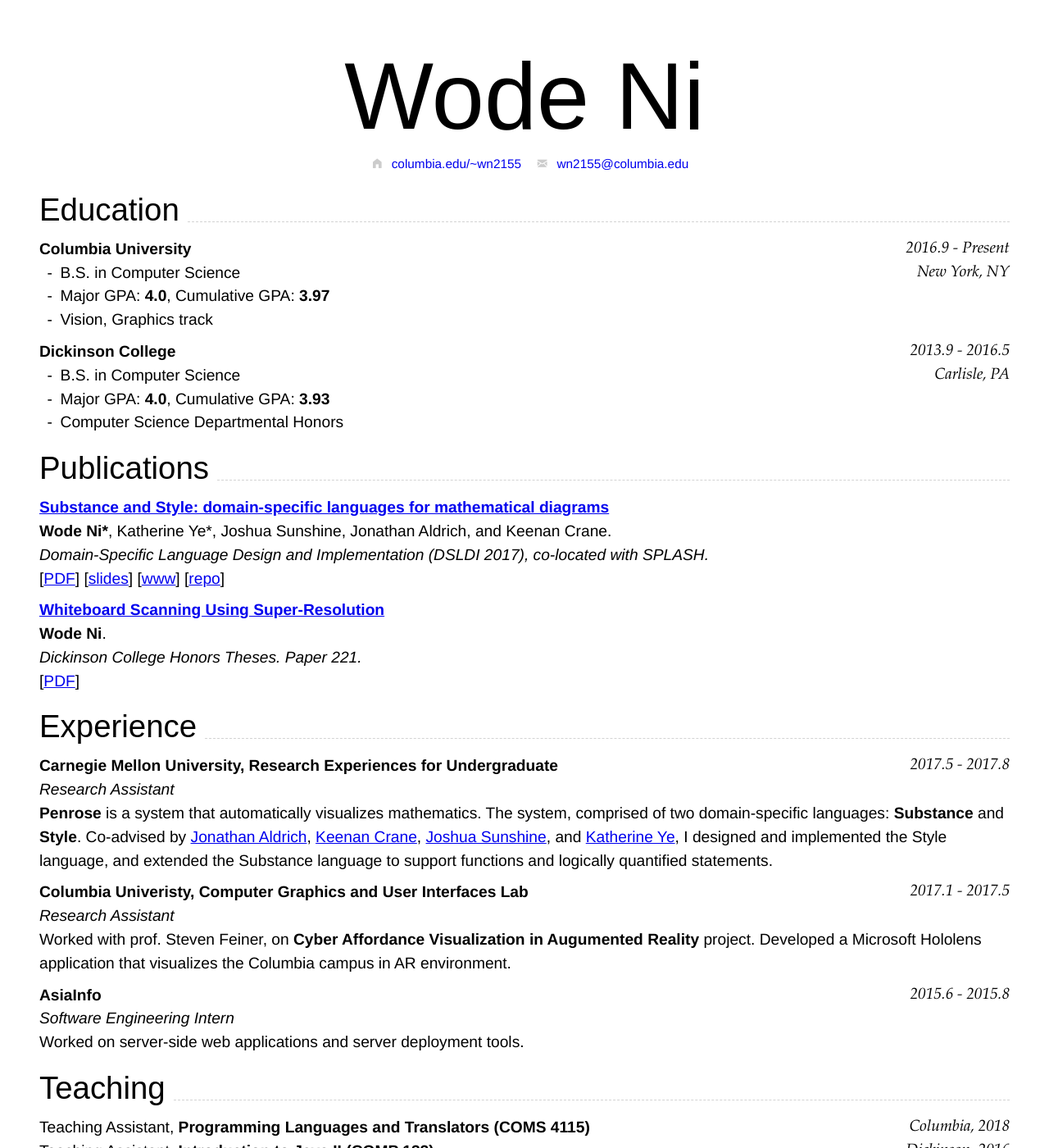
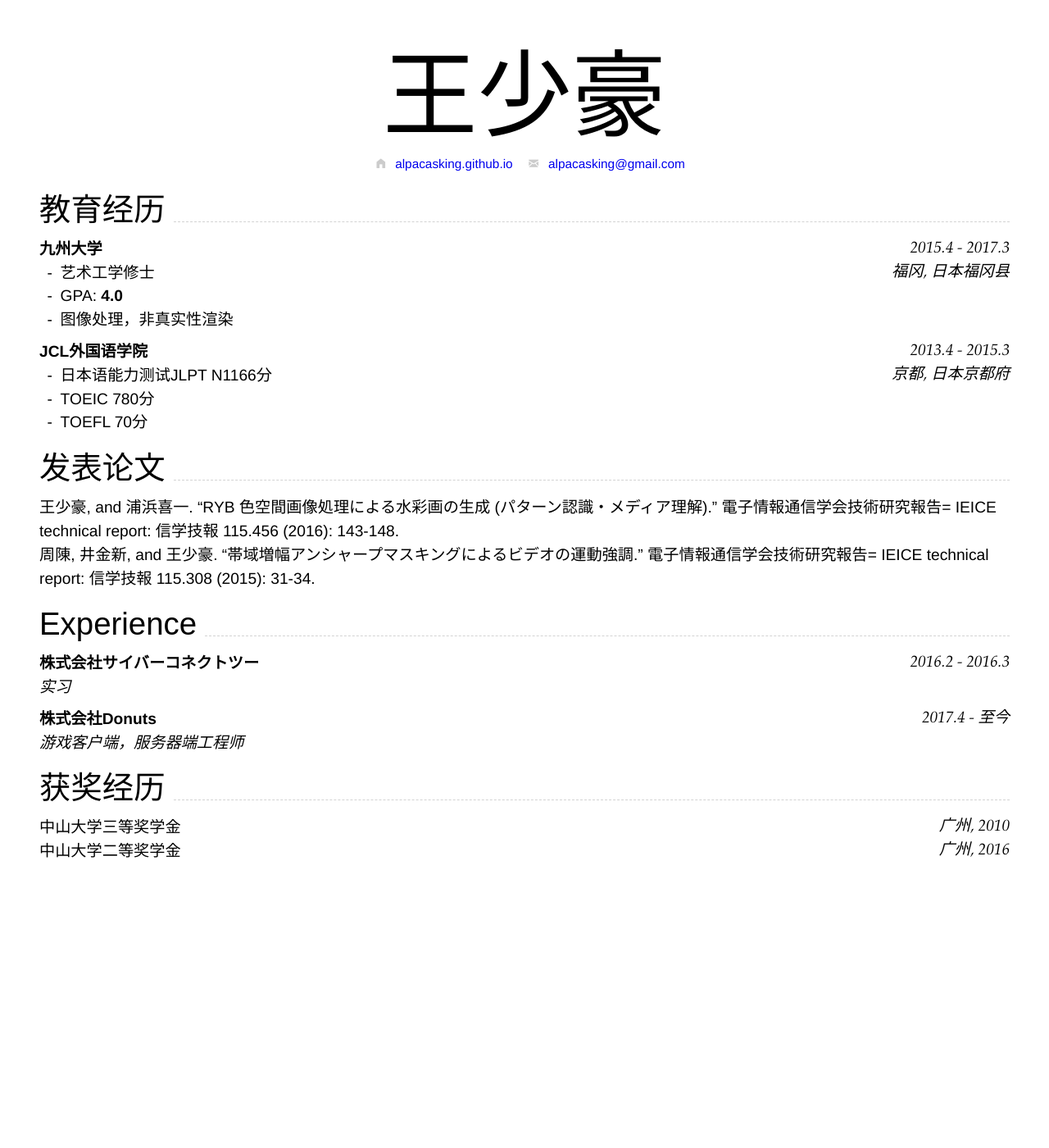
Before and after one commit to wodeni/nimo-markdown-cv, a Jekyll site: the page built from index.md, in a window 1280 px wide and 1400 px high. Shown: the whole window at 82% size. Built offline with Jekyll 4.4.1, drawn with Linux system fonts in a browser that asks for light colours; some of the changed text lies outside the part shown.

Commit message:
Update index.md

````diff
--- a/index.md
+++ b/index.md
@@ -1,80 +1,54 @@
 ---
 layout: cv
-title: Nimo's CV
+title: wangshaohao's CV
 pdf: true
 ---
-# Wode __Ni__
+# 王少豪
 
 <div id="webaddress">
 <i class="fi-home" style="margin-left:1em"></i>
-<a href="http://columbia.edu/~wn2155" style="margin-left:0.5em">columbia.edu/~wn2155</a>
+<a href="https://alpacasking.github.io/" style="margin-left:0.5em">alpacasking.github.io</a>
 <i class="fi-mail" style="margin-left:1em"></i>
-<a href="wn2155@columbia.edu" style="margin-left:0.5em">wn2155@columbia.edu</a>
+<a href="alpacasking@gmail.com" style="margin-left:0.5em">alpacasking@gmail.com</a>
 </div>
 
-## Education
+## 教育经历
 
-### __Columbia University__ `2016.9 - Present`
+### __九州大学__ `2015.4 - 2017.3`
 ```
-New York, NY
+福冈, 日本福冈县
 ```
-- B.S. in Computer Science
-- Major GPA: __4.0__, Cumulative GPA: __3.97__
-- Vision, Graphics track
+- 艺术工学修士
+- GPA: __4.0__
+- 图像处理，非真实性渲染
 
-### __Dickinson College__ `2013.9 - 2016.5`
+### __JCL外国语学院__ `2013.4 - 2015.3`
 ```
-Carlisle, PA
+京都, 日本京都府
 ```
-- B.S. in Computer Science
-- Major GPA: __4.0__, Cumulative GPA: __3.93__
-- Computer Science Departmental Honors
+- 日本语能力测试JLPT N1166分
+- TOEIC 780分
+- TOEFL 70分
 
-## Publications
+## 发表论文
 
-### [__Substance and Style: domain-specific languages for mathematical diagrams__](https://2017.splashcon.org/event/dsldi-2017-substance-and-style-domain-specific-languages-for-mathematical-diagrams)
-__Wode Ni\*__, Katherine Ye\*, Joshua Sunshine, Jonathan Aldrich, and Keenan Crane.<br>  _Domain-Specific Language Design and Implementation (DSLDI 2017),  co-located with SPLASH._ <br>
-[[PDF](assets/dsldi.pdf)]
-[[slides](assets/dsldi-presentation.pdf)]
-[[www](http://penrose.ink)]
-[[repo](https://github.com/penrose/penrose)]
+王少豪, and 浦浜喜一. "RYB 色空間画像処理による水彩画の生成 (パターン認識・メディア理解)." 電子情報通信学会技術研究報告= IEICE technical report: 信学技報 115.456 (2016): 143-148.
 
-### [__Whiteboard Scanning Using Super-Resolution__](http://scholar.dickinson.edu/student_honors/221/)
-__Wode Ni__.<br> _Dickinson College Honors Theses. Paper 221._<br>
-[[PDF](assets/superres.pdf)]
+周陳, 井金新, and 王少豪. "帯域増幅アンシャープマスキングによるビデオの運動強調." 電子情報通信学会技術研究報告= IEICE technical report: 信学技報 115.308 (2015): 31-34.
 
 ## Experience
 
-### __Carnegie Mellon University, Research Experiences for Undergraduate__  `2017.5 - 2017.8`
-_Research Assistant_<br>
-__Penrose__ is a system that automatically visualizes mathematics. The system, comprised of two domain-specific languages: __Substance__ and __Style__. Co-advised by [Jonathan Aldrich](https://www.cs.cmu.edu/~./aldrich/), [Keenan Crane](https://www.cs.cmu.edu/~kmcrane/), [Joshua Sunshine](http://www.cs.cmu.edu/~jssunshi/), and [Katherine Ye](https://www.cs.cmu.edu/~kqy/), I designed and implemented the Style language, and extended the Substance language to support functions and logically quantified statements.
+### __株式会社サイバーコネクトツー__  `2016.2 - 2016.3`
+_实习_<br>
 
-### __Columbia Univeristy, Computer Graphics and User Interfaces Lab__ `2017.1 - 2017.5`
-_Research Assistant_<br>
-Worked with prof. Steven Feiner, on __Cyber Affordance Visualization in Augumented Reality__ project. Developed a Microsoft Hololens application that visualizes the Columbia campus in AR environment.
+### __株式会社Donuts__ `2017.4 - 至今`
+_游戏客户端，服务器端工程师_<br>
 
-### __AsiaInfo__ `2015.6 - 2015.8`
-_Software Engineering Intern_<br>
-Worked on server-side web applications and server deployment tools.
+## 获奖经历
 
-
-## Teaching
-
-Teaching Assistant, __Programming Languages and Translators (COMS 4115)__ `Columbia, 2018` <br>
-Teaching Assistant, __Introduction to Java II (COMP 132)__ `Dickinson, 2016` <br>
-Peer Tutor, __Data Structures and Problem Solving (COMP 232)__ `Dickinson, 2016` <br>
-Computer Lab Consultant `DIckinson, 2014 - 2016` <br>
-
-
-## Honors & Awards
-
-Tau Beta Pi, Engineering Honor Society `Columbia, 2017` <br>
-Computer Science Departmental Honor `DIckinson, 2016` <br>
-Pi Mu Epsilon, Mathematics Honor Society `DIckinson, 2016` <br>
-Upsilon Pi Epsilon, Computer Science Honor Society  `DIckinson, 2016` <br>
-Alpha Lambda Delta, First year Honor Society `Dickinson, 2013`<br>
-John Montgomery Scholarship `DIckinson, 2013` <br>
+中山大学三等奖学金 `广州, 2010` <br>
+中山大学二等奖学金 `广州, 2016` <br>
 
 <!-- ### Footer
 
-Last updated: May 2013 -->
+Last updated: May 2018 -->
````
